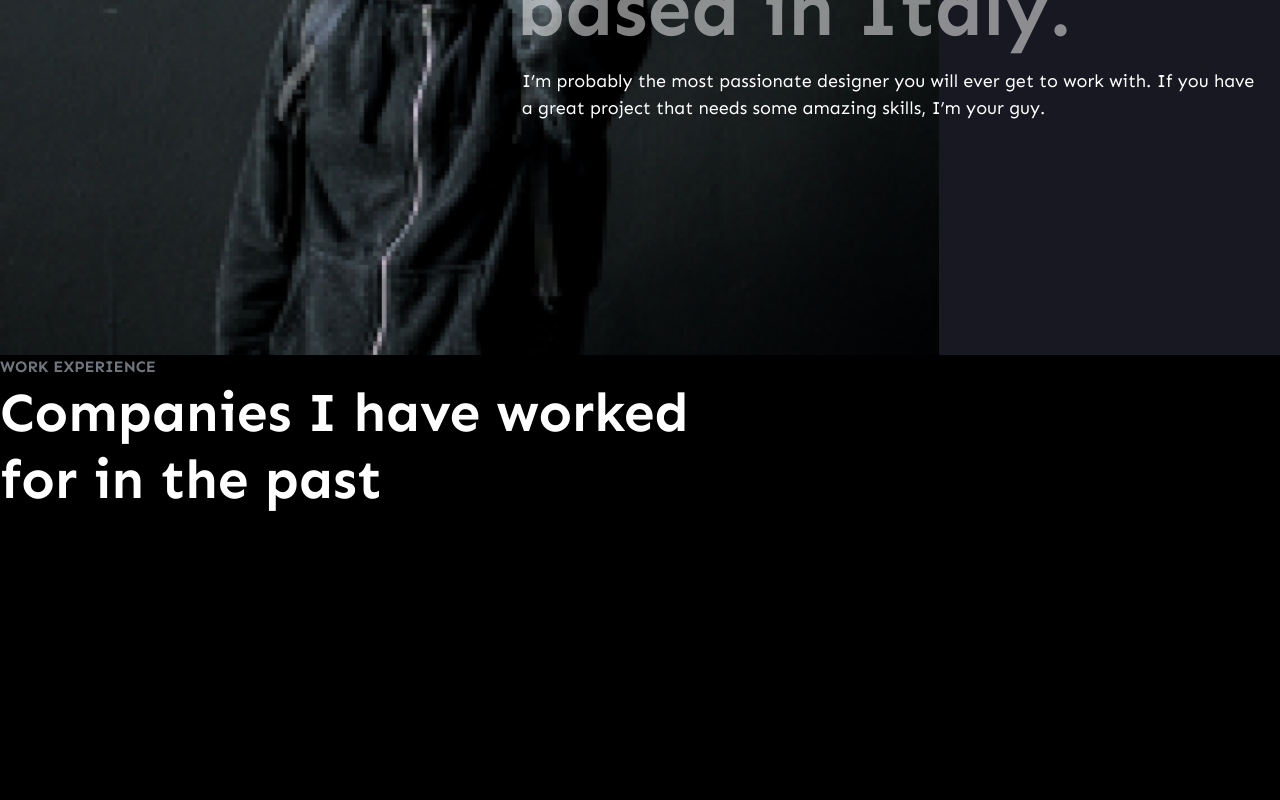
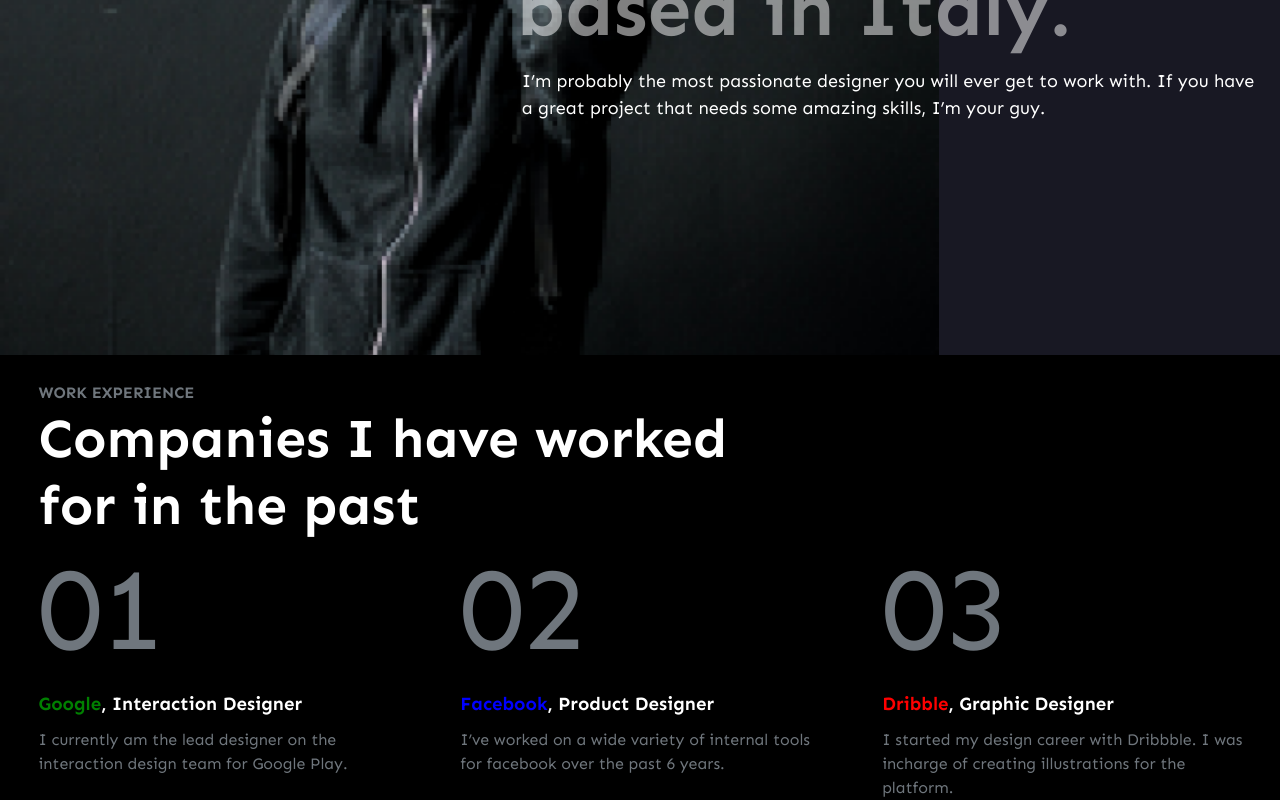
Before and after one commit to Skanetdima/Robin.W, a React (Create React App) app: page / in a window 1280 px wide. Shown: the part 542-1342 px from the top of the page. Before the commit the page ends 1055 px from the top, so only its background shows below. Built offline with nearby package versions, Linux system fonts and the light colour scheme.

Commit message:
Second container completed + condition to fix

```diff
--- /dev/null
+++ b/src/data/dataSecondContainer.js
@@ -0,0 +1,23 @@
+export const dataSecondContainer = [
+  {
+    id: 0,
+    name: ", Interaction Designer",
+    company: "Google",
+    idOfName: "01",
+    text: "I currently am the lead designer on the interaction design team for Google Play.",
+  },
+  {
+    id: 1,
+    name: ", Product Designer",
+    company: "Facebook",
+    idOfName: "02",
+    text: "I’ve worked on a wide variety of internal tools for facebook over the past 6 years.",
+  },
+  {
+    id: 2,
+    name: ", Graphic Designer",
+    company: "Dribble",
+    idOfName: "03",
+    text: "I started my design career with Dribbble. I was incharge of creating illustrations for the platform.",
+  },
+];
--- a/src/secondContainer.js
+++ b/src/secondContainer.js
@@ -1,12 +1,32 @@
+import { dataSecondContainer } from "./data/dataSecondContainer";
 export const SecondContainer = ({ className }) => {
-  const divItems = null;
+  const divItems = dataSecondContainer.map((item) => (
+    <div key={item.id}>
+      <span className="label1">{item.idOfName}</span>
+      <h3>
+        <span
+          style={
+            item.company === "Google"
+              ? { color: "green" }
+              : item.company === "Facebook"
+              ? { color: "blue" }
+              : { color: "red" }
+          }
+        >
+          {item.company}
+        </span>
+        {item.name}
+      </h3>
+      <p className="body1">{item.text}</p>
+    </div>
+  ));
   return (
     <div className={className}>
       <span className="overline">work experience</span>
       <h2 className="heading2">
         Companies I have worked <br /> for in the past
       </h2>
-      <div>{divItems}</div>
+      <div className="secondContainerItems">{divItems}</div>
     </div>
   );
 };
--- a/src/styles/style.css
+++ b/src/styles/style.css
@@ -35,9 +35,30 @@
   font-style: normal;
   line-height: 1.5;
   letter-spacing: normal;
-  text-align: left;
   color: #deecf9;
   text-transform: uppercase;
+  opacity: 0.5;
+}
+
+.label1 {
+  font-size: 117px;
+  font-weight: normal;
+  font-stretch: normal;
+  font-style: normal;
+  line-height: normal;
+  letter-spacing: normal;
+  color: #deecf9;
+  opacity: 0.5;
+}
+
+.body1 {
+  font-size: 16px;
+  font-weight: normal;
+  font-stretch: normal;
+  font-style: normal;
+  line-height: 1.5;
+  letter-spacing: normal;
+  color: #deecf9;
   opacity: 0.5;
 }
 
@@ -78,4 +99,23 @@ body main .firstContainer {
   background: url("../images/Rectangle_37.png") no-repeat #181823;
   background-size: contain;
   background-position: left;
+}
+body main .secondContainer {
+  padding-left: 3vw;
+  padding-top: 2vw;
+}
+body main .secondContainer .secondContainerItems {
+  display: grid;
+  grid-template-columns: repeat(3, auto);
+  -moz-column-gap: 24px;
+       column-gap: 24px;
+  align-items: center;
+}
+body main .secondContainer .secondContainerItems div {
+  display: grid;
+  grid-template-rows: repeat(2, auto) 70px;
+  gap: 1vw;
+}
+body main .secondContainer .secondContainerItems p {
+  max-width: 368px;
 }/*# sourceMappingURL=style.css.map */
--- a/src/styles/style.scss
+++ b/src/styles/style.scss
@@ -45,9 +45,28 @@ $VioletAccent: #fbe4ff;
   font-style: normal;
   line-height: 1.5;
   letter-spacing: normal;
-  text-align: left;
   color: $LightGrey;
   text-transform: uppercase;
+  opacity: 0.5;
+}
+.label1 {
+  font-size: 117px;
+  font-weight: normal;
+  font-stretch: normal;
+  font-style: normal;
+  line-height: normal;
+  letter-spacing: normal;
+  color: $LightGrey;
+  opacity: 0.5;
+}
+.body1 {
+  font-size: 16px;
+  font-weight: normal;
+  font-stretch: normal;
+  font-style: normal;
+  line-height: 1.5;
+  letter-spacing: normal;
+  color: $LightGrey;
   opacity: 0.5;
 }
 //Body
@@ -90,7 +109,23 @@ body {
       background: url("../images/Rectangle_37.png") no-repeat $Level1;
       background-size: contain;
       background-position: left;
-      .secondContainer {
+    }
+    .secondContainer {
+      padding-left: 3vw;
+      padding-top: 2vw;
+      .secondContainerItems {
+        display: grid;
+        grid-template-columns: repeat(3, auto);
+        column-gap: 24px;
+        align-items: center;
+        div {
+          display: grid;
+          grid-template-rows: repeat(2, auto) 70px;
+          gap: 1vw;
+        }
+        p {
+          max-width: 368px;
+        }
       }
     }
   }
```
Also changed, not shown: 1 other file (tests, documents, lock files or other folders).
